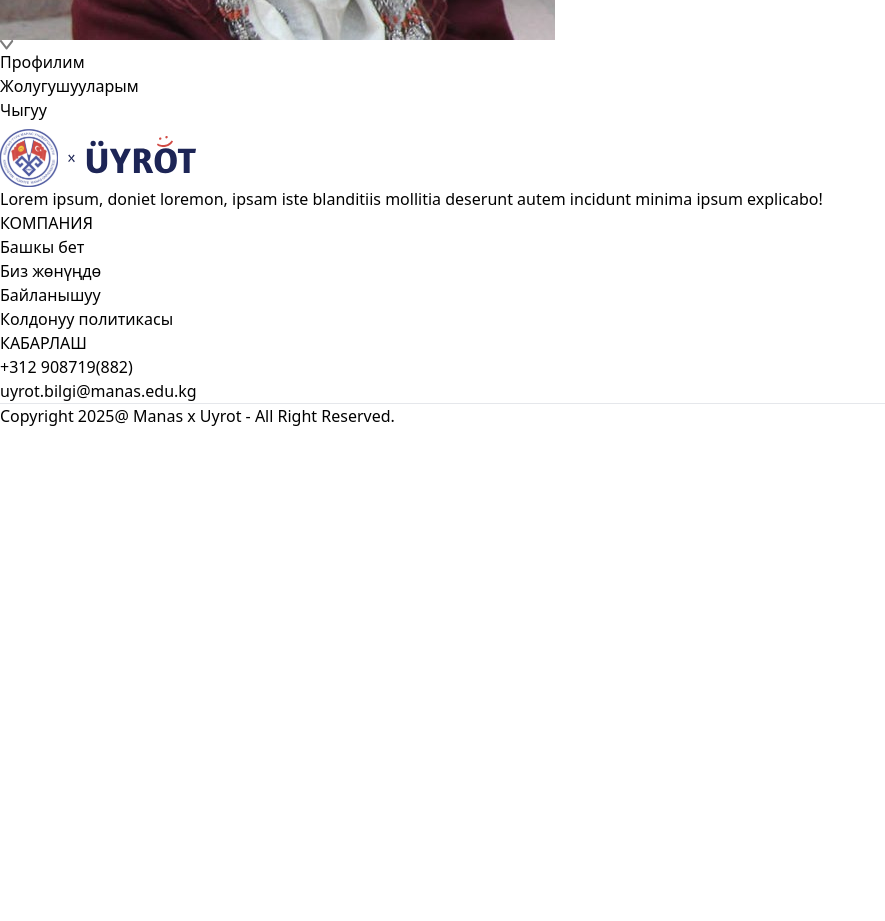
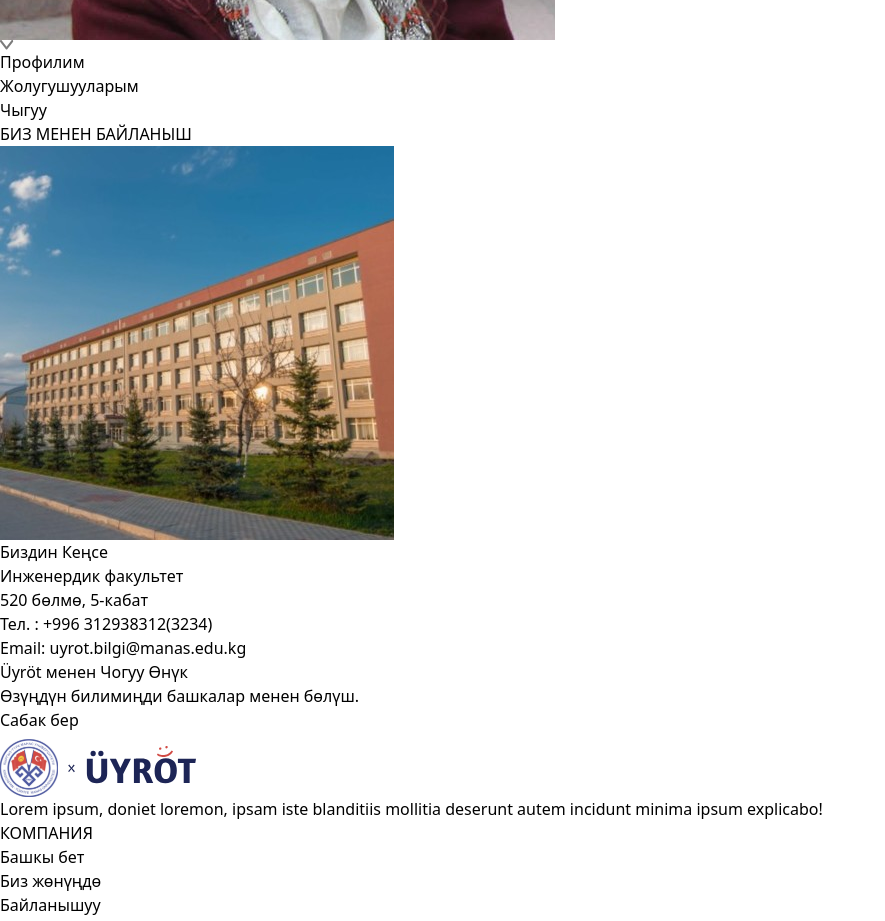
Before and after one commit to bnqy/uyrot, a React (Vite) app in the folder frontend/: page /contact in a window 1280 px wide. Shown: the part 680-1601 px from the top of the page, without its empty margins (0-885 px from the left). Before the commit the page ends 1108 px from the top, so only its background shows below. Built offline with nearby package versions, Linux system fonts and the light colour scheme.

Commit message:
Contacts add.

```diff
--- a/frontend/src/assets/assets.js
+++ b/frontend/src/assets/assets.js
@@ -32,6 +32,7 @@
 import verified_icon from './verified_icon.svg'
 import info_icon from './info_icon.svg'
 import about_image from './about_image.jpg'
+import contact_image from './contact_image.jpg'
 
 
 
@@ -47,7 +48,8 @@
    appointment_img,
    verified_icon,
    info_icon,
-   about_image
+   about_image,
+   contact_image
 }
 
 export const departmentData = [
--- a/frontend/src/pages/Contact.jsx
+++ b/frontend/src/pages/Contact.jsx
@@ -1,9 +1,29 @@
 import React from 'react'
+import { assets } from '../assets/assets'
 
 const Contact = () => {
   return (
     <div>
+      <div className='text-center text-2xl pt-10 text-gray-500'>
+        <p>
+        <span className='text-gray-700 font-semibold'>БИЗ МЕНЕН</span> БАЙЛАНЫШ
+        </p>
+      </div>
 
+      <div className='my-10 flex flex-col justify-center md:flex-row gap-10 mb-28 text-sm'>
+
+            <img className='w-full md:max-w-[360px]' src={assets.contact_image} alt="" />
+
+            <div className='flex flex-col justify-center items-start gap-6'>
+              <p className='font-semibold text-lg text-gray-600 '>Биздин Кеңсе</p>
+              <p className='text-gray-500'>Инженердик факультет <br />520 бөлмө, 5-кабат</p>
+              <p className='text-gray-500'>Тел. : +996 312938312(3234) <br />Email: uyrot.bilgi@manas.edu.kg</p>
+              <p className='font-semibold text-lg text-gray-600 '>Üyröt менен Чогуу Өнүк </p>
+              <p className='text-gray-500'>Өзүңдүн билимиңди башкалар менен бөлүш.</p>
+              <button className='border border-black px-8 py-4 text-sm hover:bg-black hover:text-white transition-all duration-500'>Сабак бер</button>
+            </div>
+
+        </div>
     </div>
   )
 }
```
Also changed, not shown: frontend/src/assets/contact_image.jpg (added).
